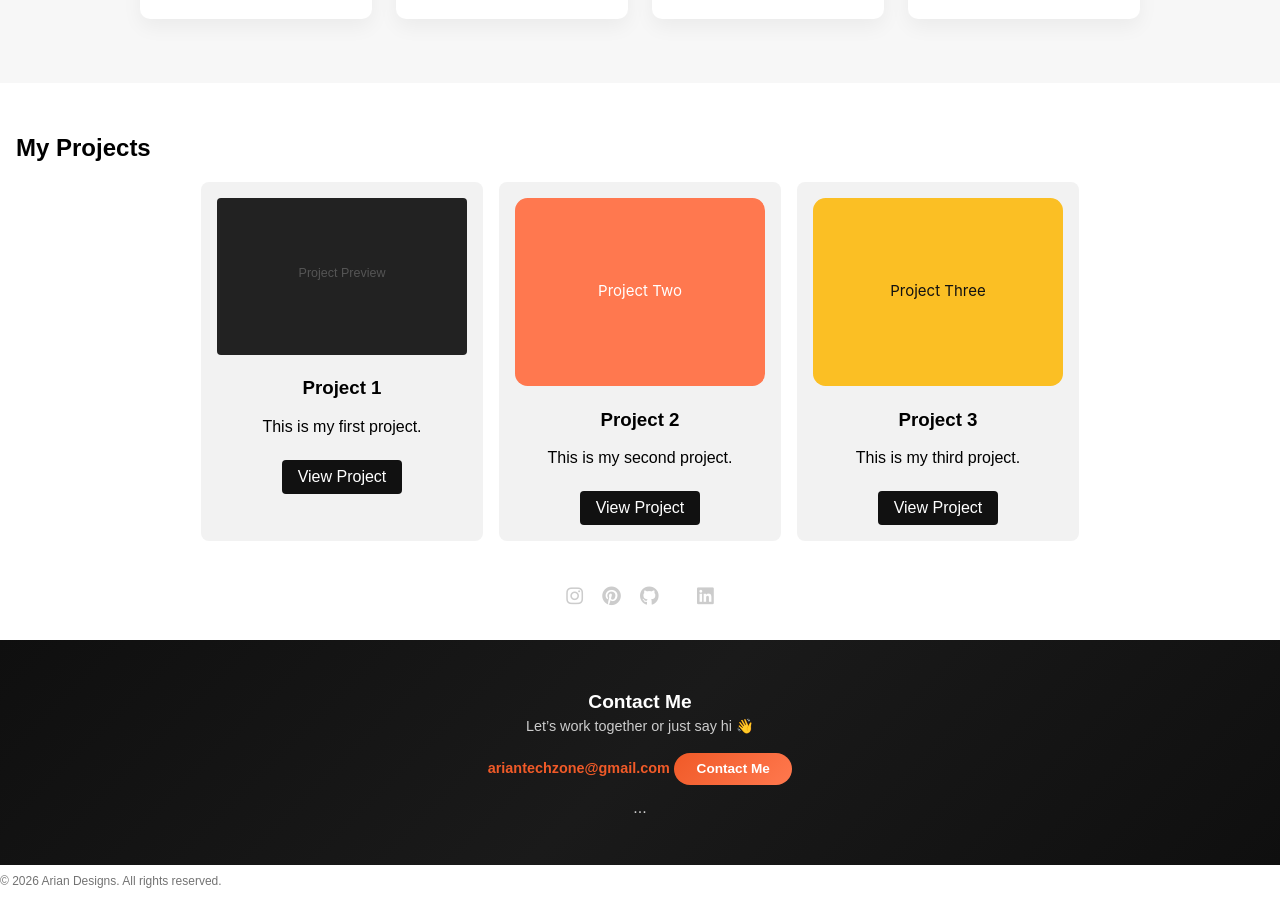
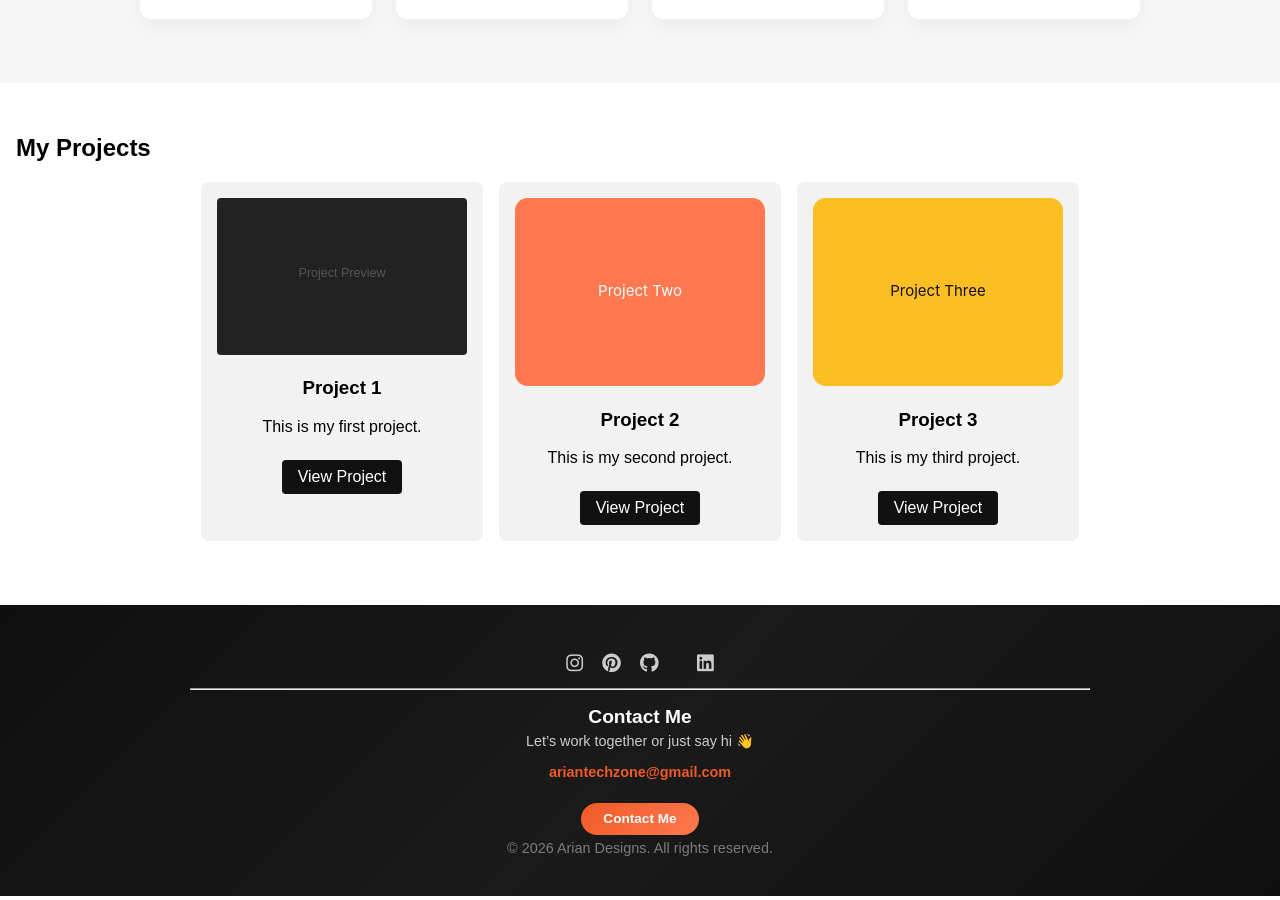
Before and after one commit to ariantechzone-stack/ariantechzone-stack.github.io, a Jekyll site: the page built from index.md, in a window 1280 px wide and 900 px high, scrolled down 1036 px. Built offline with Jekyll 4.4.1, drawn with Linux system fonts in a browser that asks for light colours.

Commit message:
Update default.html

```diff
--- a/_layouts/default.html
+++ b/_layouts/default.html
@@ -51,6 +51,8 @@
 <main>
   {{ content }}
 </main>
+<footer id="contact" class="site-footer">
+  <div class="footer-container">
 
     <div class="footer-socials">
       <a href="https://instagram.com/_arian.designs_" target="_blank" aria-label="Instagram">
@@ -70,27 +72,18 @@
       </a>
     </div>
 
-  <footer id="contact" class="site-footer">
-  <div class="footer-container">
-
-    <h2>Contact Me</h2>
+    <hr class="footer-divider"> <h2>Contact Me</h2>
     <p>Let’s work together or just say hi 👋</p>
 
     <a href="mailto:ariantechzone@gmail.com" class="footer-email">
       ariantechzone@gmail.com
     </a>
 
-    <a href="mailto:yourmail@gmail.com" class="contact-btn">
-      Contact Me
-    </a>
-
-    <div class="footer-socials">
-      ...
+    <div class="contact-action">
+       <a href="mailto:yourmail@gmail.com" class="contact-btn">
+         Contact Me
+       </a>
     </div>
-
-  </div>
-</footer>
-
 
     <p class="footer-copy">
       © {{ site.time | date: "%Y" }} Arian Designs. All rights reserved.
```
